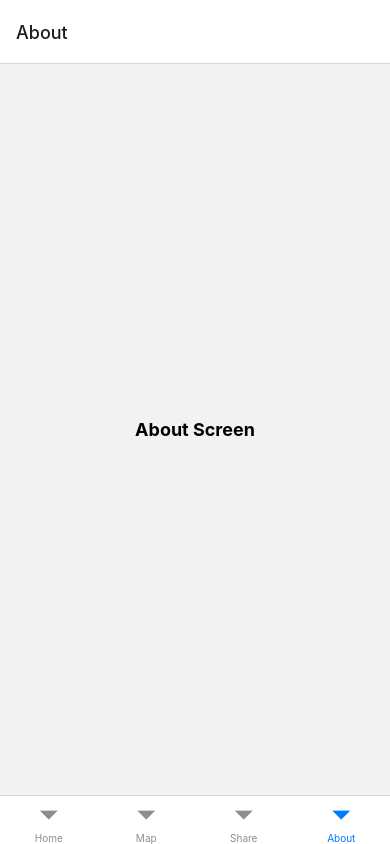
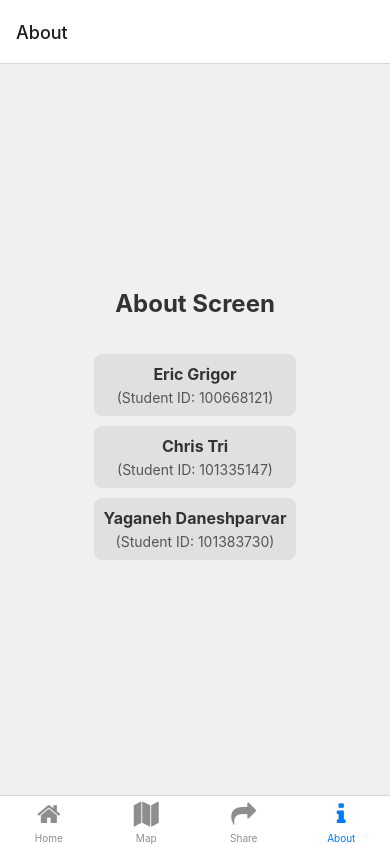
Before and after one commit to e41c/mealMate, a React Native app: screen /About in a window 390 px wide. Built offline with nearby package versions, Linux system fonts and the light colour scheme.

Commit message:
built "about" page, and added icons to nav bar

```diff
--- a/App.js
+++ b/App.js
@@ -2,17 +2,16 @@ import React from 'react';
 import { NavigationContainer } from '@react-navigation/native';
 import { createBottomTabNavigator } from '@react-navigation/bottom-tabs';
 import { createStackNavigator } from '@react-navigation/stack';
-import { StatusBar } from 'expo-status-bar';
-
-// Import your screens from the src folder
+import Icon from 'react-native-vector-icons/FontAwesome';
 import HomeScreen from './src/screens/HomeScreen';
 import RestaurantDetailsScreen from './src/screens/RestaurantDetailsScreen';
 import MapScreen from './src/screens/MapScreen';
 import ShareScreen from './src/screens/ShareScreen';
 import AboutScreen from './src/screens/AboutScreen';
 import SplashScreen from './src/screens/SplashScreen';
+import 'react-native-vector-icons/FontAwesome';
 
-// Create stack navigator for Home and RestaurantDetails screens
+
 const HomeStack = createStackNavigator();
 
 function HomeStackScreen() {
@@ -24,30 +23,59 @@ function HomeStackScreen() {
   );
 }
 
-// Create bottom tab navigator
 const Tab = createBottomTabNavigator();
 
 export default function App() {
   return (
     <NavigationContainer>
       <Tab.Navigator>
-        <Tab.Screen name="Home" component={HomeStackScreen} />
-        <Tab.Screen name="Map" component={MapScreen} />
-        <Tab.Screen name="Share" component={ShareScreen} />
-        <Tab.Screen name="About" component={AboutScreen} />
+        <Tab.Screen
+          name="Home"
+          component={HomeStackScreen}
+          options={{
+            tabBarIcon: ({ color, size }) => (
+              <Icon name="home" size={size} color={color} />
+            ),
+          }}
+        />
+        <Tab.Screen
+          name="Map"
+          component={MapScreen}
+          options={{
+            tabBarIcon: ({ color, size }) => (
+              <Icon name="map" size={size} color={color} />
+            ),
+          }}
+        />
+        <Tab.Screen
+          name="Share"
+          component={ShareScreen}
+          options={{
+            tabBarIcon: ({ color, size }) => (
+              <Icon name="share" size={size} color={color} />
+            ),
+          }}
+        />
+        <Tab.Screen
+          name="About"
+          component={AboutScreen}
+          options={{
+            tabBarIcon: ({ color, size }) => (
+              <Icon name="info" size={size} color={color} />
+            ),
+          }}
+        />
       </Tab.Navigator>
     </NavigationContainer>
   );
 }
 
-// Additional SplashScreen, replace with your actual SplashScreen component
 function SplashScreenComponent() {
   return (
     <SplashScreen />
   );
 }
 
-// Use SplashScreenComponent as the initial route
 export function InitialRoute() {
   return (
     <NavigationContainer>
@@ -58,7 +86,3 @@ export function InitialRoute() {
     </NavigationContainer>
   );
 }
-
-const styles = {
-  // Your styles here
-};
--- a/package.json
+++ b/package.json
@@ -18,6 +18,7 @@
     "react": "18.2.0",
     "react-dom": "18.2.0",
     "react-native": "0.72.6",
+    "react-native-vector-icons": "^10.0.2",
     "react-native-web": "~0.19.6"
   },
   "devDependencies": {
--- a/src/screens/AboutScreen.jsx
+++ b/src/screens/AboutScreen.jsx
@@ -1,11 +1,24 @@
-// AboutScreen.js
 import React from 'react';
 import { View, Text, StyleSheet } from 'react-native';
 
 const AboutScreen = () => {
   return (
     <View style={styles.container}>
-      <Text style={styles.screenText}>About Screen</Text>
+      <Text style={styles.header}>About Screen</Text>
+      <View style={styles.memberContainer}>
+        <View style={styles.memberBox}>
+          <Text style={styles.memberName}>Eric Grigor</Text>
+          <Text style={styles.memberID}>(Student ID: 100668121)</Text>
+        </View>
+        <View style={styles.memberBox}>
+          <Text style={styles.memberName}>Chris Tri</Text>
+          <Text style={styles.memberID}>(Student ID: 101335147)</Text>
+        </View>
+        <View style={styles.memberBox}>
+          <Text style={styles.memberName}>Yaganeh Daneshparvar</Text>
+          <Text style={styles.memberID}>(Student ID: 101383730)</Text>
+        </View>
+      </View>
       {/* Add information about your app/company */}
     </View>
   );
@@ -16,11 +29,39 @@ const styles = StyleSheet.create({
     flex: 1,
     alignItems: 'center',
     justifyContent: 'center',
+    padding: 16,
+    backgroundColor: '#F0F0F0', // Light gray background color
   },
-  screenText: {
-    fontSize: 18,
+  header: {
+    fontSize: 24,
     fontWeight: 'bold',
-    marginVertical: 10,
+    marginBottom: 16,
+    color: '#333', // Dark gray text color
+  },
+  teamText: {
+    fontSize: 16,
+    textAlign: 'center',
+    color: '#555', // Medium gray text color
+  },
+  memberContainer: {
+    marginTop: 20,
+  },
+  memberBox: {
+    backgroundColor: '#E0E0E0', // Light gray box background color
+    padding: 10,
+    borderRadius: 8,
+    marginBottom: 10,
+    alignItems: 'center',
+  },
+  memberName: {
+    fontSize: 16,
+    fontWeight: 'bold',
+    marginBottom: 5,
+    color: '#333', // Dark gray text color
+  },
+  memberID: {
+    fontSize: 14,
+    color: '#555', // Medium gray text color
   },
 });
 
```
Also changed, not shown: 1 other file (tests, documents, lock files or other folders).
